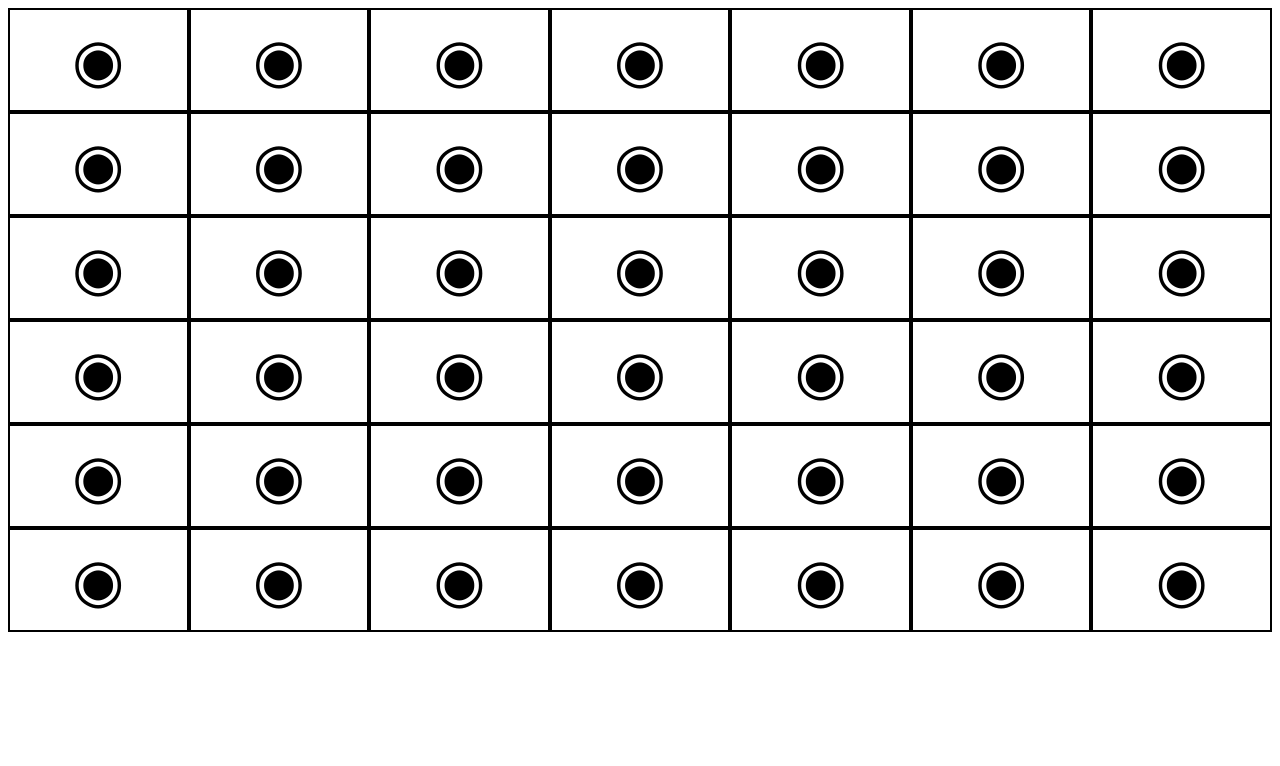
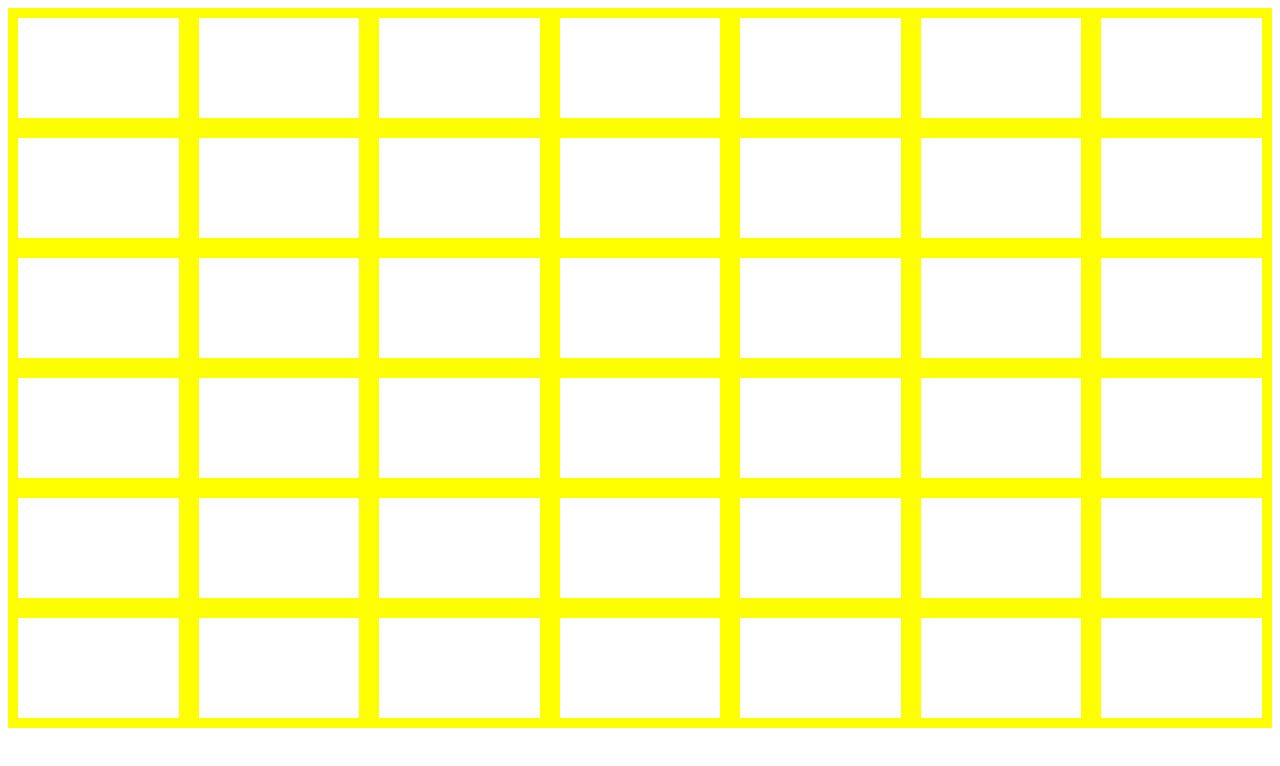
Before and after one commit to j-farkas/agecalc, a website built with webpack: page src/index.html in a window 1280 px wide. Built offline with nearby package versions, Linux system fonts and the light colour scheme.

Commit message:
style board to look more like the game

```diff
--- a/css/styles.css
+++ b/css/styles.css
@@ -8,10 +8,10 @@
   display: flex;
   height: 100px;
   width: auto;
-  color: black;
+  color: white;
   justify-content: center;
   align-items: center;
-  border: 2px solid black;
+  border: 10px solid yellow;
 }
 
 .red{
```
